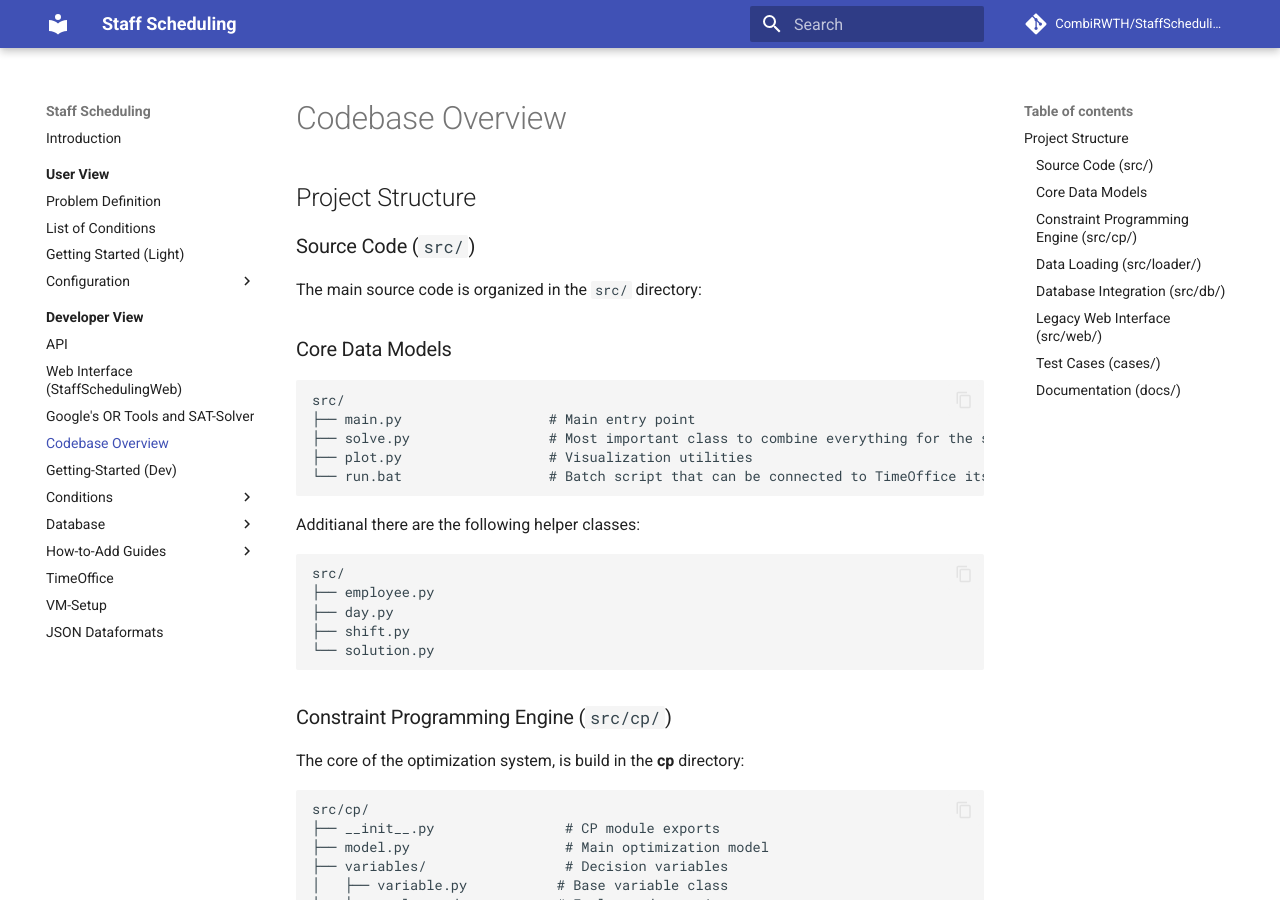
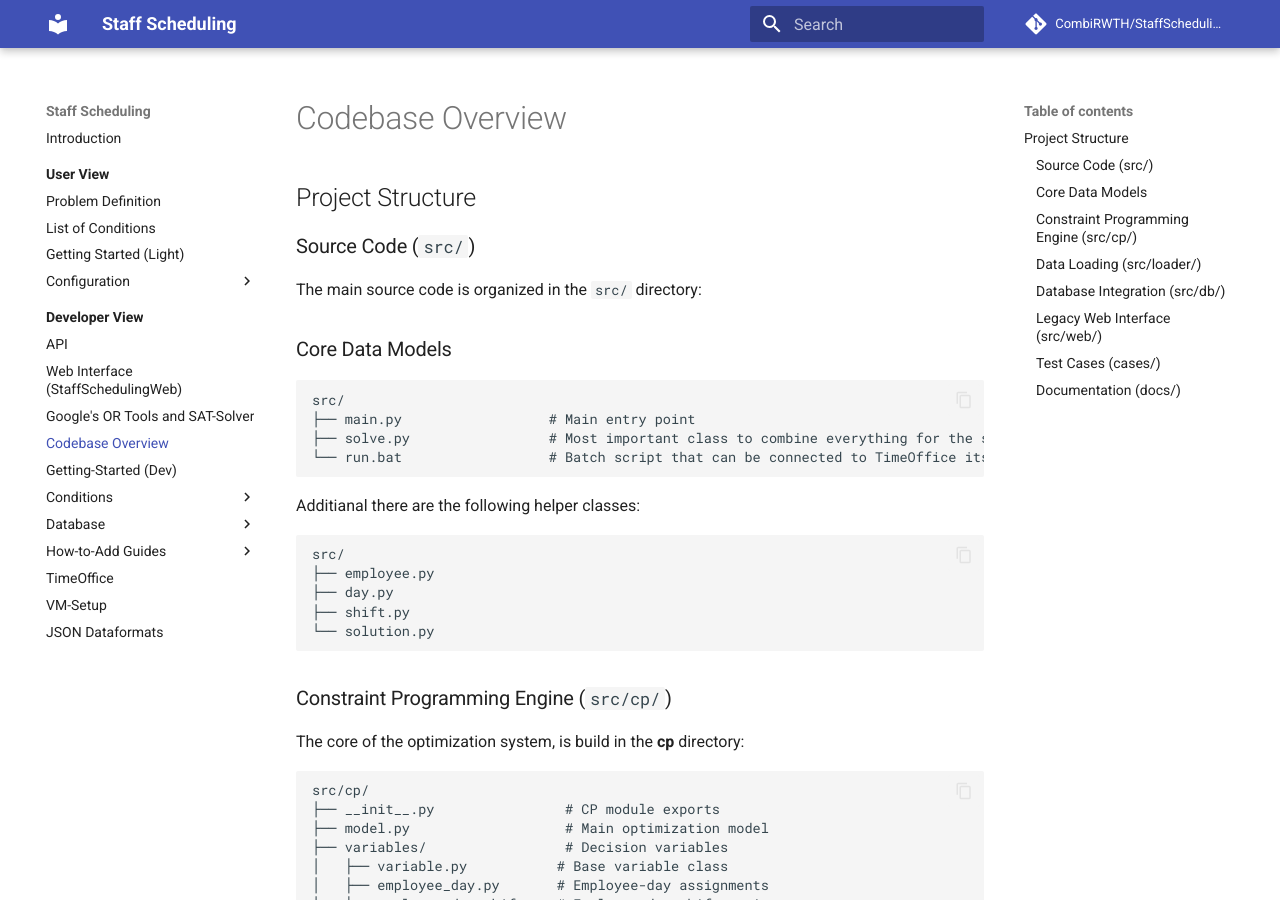
Before and after one commit to CombiRWTH/StaffScheduling, an MkDocs documentation site: the page built from docs/developer-view/codebase-overview.md, in a window 1280 px wide and 900 px high. Built offline with MkDocs 1.6.1 and Material for MkDocs 9.7.7, drawn with Linux system fonts in a browser that asks for light colours; comment, search, counter and statistics services are not loaded.

Commit message:
Update codebase overview by removing plot.py (#290)
Removed plot.py from the codebase overview section.

````diff
--- a/docs/developer-view/codebase-overview.md
+++ b/docs/developer-view/codebase-overview.md
@@ -11,7 +11,6 @@ The main source code is organized in the `src/` directory:
 src/
 ├── main.py                  # Main entry point
 ├── solve.py                 # Most important class to combine everything for the solver. Command-line solver interface.
-├── plot.py                  # Visualization utilities
 └── run.bat                  # Batch script that can be connected to TimeOffice itself to start automated process
 ```
 
````
